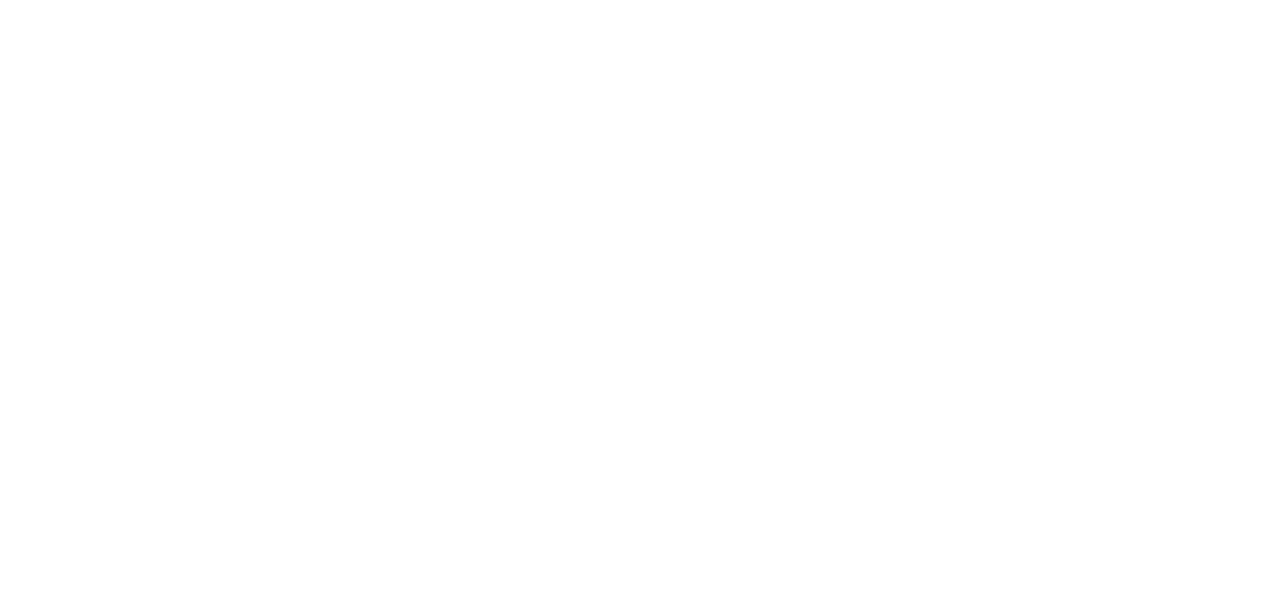
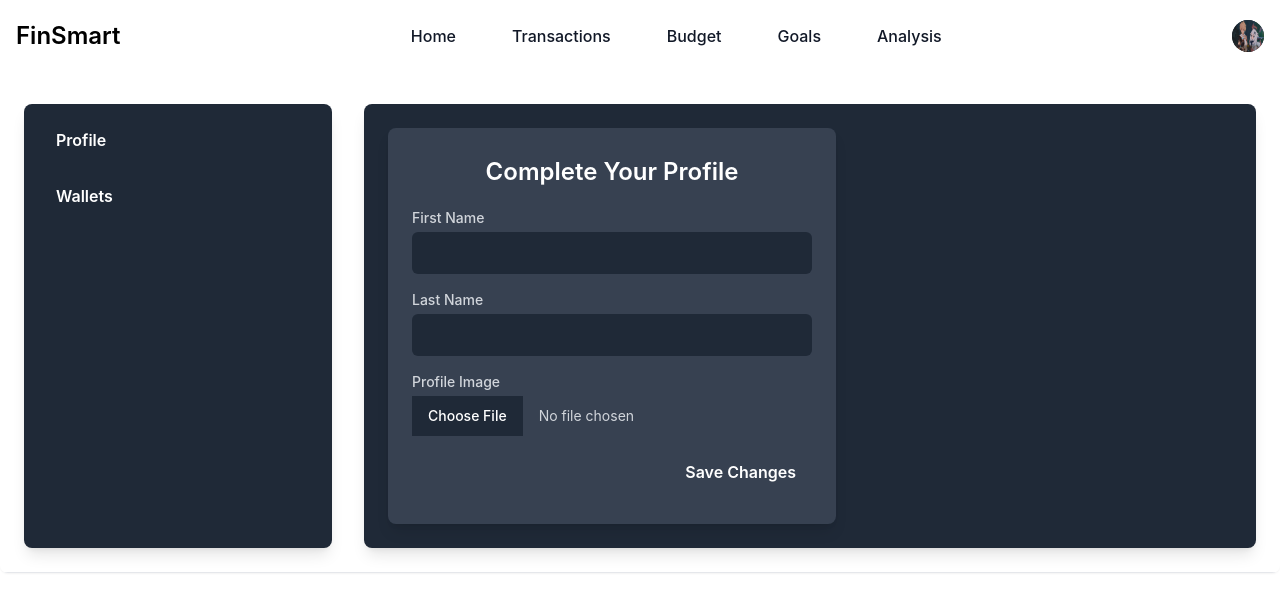
Before and after one commit to WalkingStatue/finsmart, a Django app: page /profile/ in a window 1280 px wide. Before the commit the part shown is empty. Shown: the top 612 px of the page. Run offline with Django 5.2, Linux system fonts and the light colour scheme; a user stored in the database is signed in; data comes from the database, SQL or seed files in the repository; both versions use the stored data as it was after the commit; some libraries are stand-ins or nearby versions.

Commit message:
Wallets Completed

```diff
--- a/accounts/templates/accounts/profile_settings.html
+++ b/accounts/templates/accounts/profile_settings.html
@@ -0,0 +1,110 @@
+{% extends 'base.html' %}
+{% block content %}
+<div class="pt-10 flex justify-center">
+  <div class="container mx-auto flex">
+    <!-- Tabs (Sidebar) -->
+    <div class="flex flex-col w-1/4 bg-gray-800 p-4 rounded-lg shadow-lg">
+      <a class="py-2 px-4 text-white font-semibold hover:bg-gray-700 cursor-pointer" id="profile-tab">Profile</a>
+      <a class="py-2 px-4 text-white font-semibold hover:bg-gray-700 cursor-pointer mt-4" id="wallets-tab">Wallets</a>
+    </div>
+    <!-- Tab Contents -->
+    <div class="ml-8 flex-grow">
+      <div class="tab-content bg-gray-800 p-6 rounded-lg shadow-lg" id="profile-content">
+        <!-- Profile Content Here -->
+        <div class="max-w-md w-full bg-gray-700 rounded-lg shadow-lg py-8 px-6">
+          <h2 class="text-2xl font-semibold leading-6 text-white text-center mb-6">Complete Your Profile</h2>
+          <form method="post" enctype="multipart/form-data" class="space-y-4">
+            {% csrf_token %}
+            {% for error in form.errors %}
+            <p class="text-red-500 text-xs italic">{{ error }}</p>
+            {% endfor %}
+
+            <!-- First Name Field -->
+            <div class="mb-4">
+              <label for="id_first_name" class="block text-sm font-medium text-gray-300">First Name</label>
+              <input type="text" name="first_name" id="id_first_name" class="mt-1 block w-full rounded-md bg-gray-800 border-transparent focus:border-sky-500 focus:ring-sky-500 text-white" required value="{{ user_form.instance.first_name }}">
+            </div>
+
+            <!-- Last Name Field -->
+            <div class="mb-4">
+              <label for="id_last_name" class="block text-sm font-medium text-gray-300">Last Name</label>
+              <input type="text" name="last_name" id="id_last_name" class="mt-1 block w-full rounded-md bg-gray-800 border-transparent focus:border-sky-500 focus:ring-sky-500 text-white" required value="{{ user_form.instance.last_name }}">
+            </div>
+
+            <!-- Profile Image Upload -->
+            <div class="mb-4">
+              <label for="id_image" class="block text-sm font-medium text-gray-300">Profile Image</label>
+              <input type="file" name="image" id="id_image" class="mt-1 block w-full text-sm text-gray-300 file:mr-4 file:py-2 file:px-4 file:rounded-full file:border-0 file:text-sm file:font-semibold file:bg-sky-500 file:text-white hover:file:bg-sky-600" accept="image/*">
+            </div>
+
+            <!-- Submit Button -->
+            <div class="flex justify-end">
+              <button type="submit" class="inline-flex items-center justify-center rounded-md bg-sky-500 text-white font-semibold hover:bg-sky-600 focus:outline-none focus:ring-2 focus:ring-offset-2 focus:ring-sky-500 px-4 py-2">Save Changes</button>
+            </div>
+          </form>
+        </div>
+      </div>
+      <div class="tab-content hidden bg-gray-800 p-6 rounded-lg shadow-lg mt-6" id="wallets-content">
+        <!-- Wallets Content Here -->
+        <div class="bg-gray-700 p-6 rounded-lg shadow-lg">
+          <h2 class="text-3xl font-semibold text-white mb-6">Your Wallets</h2>
+          <ul class="space-y-4">
+            {% for wallet in wallets %}
+            <li class="flex justify-between items-center bg-gray-800 p-4 rounded-md">
+              <span class="text-white font-medium">{{ wallet.name }}</span>
+              <div>
+                <a href="{% url 'transactions:update_wallet' pk=wallet.pk %}"
+                  class="text-sm bg-blue-500 hover:bg-blue-600 text-white py-2 px-4 rounded-lg transition duration-300 ease-in-out mr-2">
+                  Update
+                </a>
+                <a href="{% url 'transactions:delete_wallet' pk=wallet.pk %}"
+                  class="text-sm bg-red-500 hover:bg-red-600 text-white py-2 px-4 rounded-lg transition duration-300 ease-in-out">
+                  Delete
+                </a>
+              </div>
+            </li>
+            {% empty %}
+            <li class="text-white text-center">
+              No wallets available.
+            </li>
+            {% endfor %}
+          </ul>
+        </div>
+      </div>
+    </div>
+  </div>
+</div>
+
+<script>
+document.addEventListener("DOMContentLoaded", () => {
+  const tabs = document.querySelectorAll(".flex-col > a");
+  const profileContent = document.querySelector("#profile-content");
+  const walletsContent = document.querySelector("#wallets-content");
+
+  tabs.forEach((tab) => {
+    tab.addEventListener("click", (e) => {
+      e.preventDefault();
+
+      // Hide all content
+      profileContent.classList.add("hidden");
+      walletsContent.classList.add("hidden");
+
+      // Deactivate all tabs
+      tabs.forEach((t) => {
+        t.classList.remove("bg-gray-700");
+        t.classList.add("bg-gray-800");
+      });
+
+      // Activate the clicked tab and show content
+      if (e.target.id === "profile-tab") {
+        profileContent.classList.remove("hidden");
+      } else if (e.target.id === "wallets-tab") {
+        walletsContent.classList.remove("hidden");
+      }
+      e.target.classList.remove("bg-gray-800");
+      e.target.classList.add("bg-gray-700");
+    });
+  });
+});
+</script>
+{% endblock %}
--- a/accounts/views.py
+++ b/accounts/views.py
@@ -1,12 +1,13 @@
-from django.views.generic import ListView
-from .models import Account
+from django.views.generic.base import TemplateResponseMixin
+from django.contrib.auth.mixins import LoginRequiredMixin
+from django.views.generic import TemplateView,ListView
+from .forms import UserForm, AccountForm
+from transactions.models import Wallet
 from django.shortcuts import redirect
 from django.urls import reverse_lazy
 from django.views import View
-from django.views.generic import TemplateView
-from django.views.generic.base import TemplateResponseMixin
-from django.contrib.auth.mixins import LoginRequiredMixin
-from .forms import UserForm, AccountForm
+from .models import Account
+
 
 class HomePageView(ListView):
     model = Account
@@ -54,5 +55,6 @@ class ProfileSettingsView(LoginRequiredMixin, TemplateView):
     template_name = 'accounts/profile_settings.html'
 
     def get_context_data(self, **kwargs):
-        context = super().get_context_data(**kwargs)
+        context = super(ProfileSettingsView, self).get_context_data(**kwargs)
+        context['wallets'] = Wallet.objects.filter(account__user=self.request.user)
         return context
--- a/transactions/templates/wallets/wallet_list.html
+++ b/transactions/templates/wallets/wallet_list.html
@@ -5,7 +5,7 @@
         <div class="bg-gray-800 p-6 rounded-lg shadow-lg">
         <h2 class="text-3xl font-semibold text-white mb-6">Your Wallets</h2>
             <ul class="space-y-4">
-                {% for wallet in object_list %}
+                {% for wallet in wallets %}
                 <li class="flex justify-between items-center bg-gray-700 p-4 rounded-md">
                     <span class="text-white font-medium">{{ wallet.name }}</span>
                     <div>
```
Also changed, not shown: transactions/views.py (+4 -3 lines), db.sqlite3.
